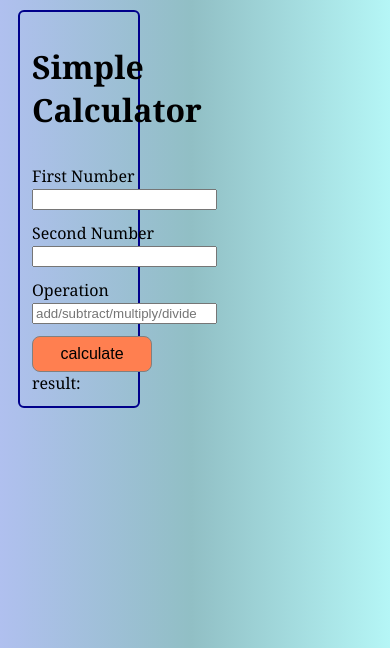
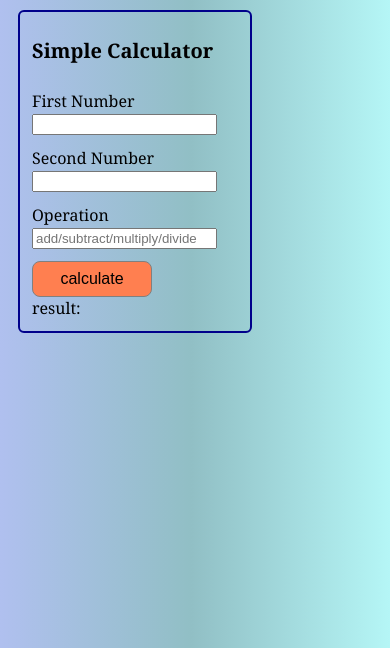
Before and after one commit to RumenTerziev/SoftUni-Courses, a Spring Boot app: page / in a window 390 px wide. Shown: the top 648 px of the page. Run offline with Spring Boot 4, Linux system fonts and the light colour scheme.

Commit message:
Added media queries in order to make a responsive design

```diff
--- a/NewSimpleCalculator/src/main/java/Calcluator/calculator/Calculator.java
+++ b/NewSimpleCalculator/src/main/java/Calcluator/calculator/Calculator.java
@@ -32,5 +32,4 @@ public class Calculator {
         return Collections.unmodifiableMap(resultMap);
     }
 
-
 }
--- a/NewSimpleCalculator/src/main/java/Calcluator/controller/CalculatorController.java
+++ b/NewSimpleCalculator/src/main/java/Calcluator/controller/CalculatorController.java
@@ -10,7 +10,6 @@ import org.springframework.web.bind.annotation.RestController;
 @RestController
 public class CalculatorController {
 
-
     @GetMapping
     @RequestMapping("/api/calculator")
     public Integer test(@Validated CalculatorParamsDto params) {
--- a/NewSimpleCalculator/src/main/resources/public/index.html
+++ b/NewSimpleCalculator/src/main/resources/public/index.html
@@ -2,6 +2,7 @@
 <html lang="en">
 <head>
     <meta charset="UTF-8">
+    <meta name="viewport" content="width=device-width, initial-scale=1" />
     <title>Calculator</title>
     <link rel="stylesheet" href="static/style.css">
 </head>
@@ -41,6 +42,22 @@
     }
 
     document.getElementById('calc').onclick = calc;
+
+
+    function handleException(request, message, error) {
+        let msg = "";
+
+        msg += "Code: " + request.status + "\n";
+        msg += "Text: " + request.statusText + "\n";
+        if (request.responseJSON != null) {
+            msg += "Message: " +
+                request.responseJSON.message(msg) + "\n";
+        }
+
+        alert(msg);
+    }
+
+
 </script>
 
 
--- a/NewSimpleCalculator/src/main/resources/public/static/style.css
+++ b/NewSimpleCalculator/src/main/resources/public/static/style.css
@@ -5,15 +5,16 @@ body {
 }
 
 .container {
+    display: flex;
+    flex-direction: column;
+    gap: 12px;
+    flex-wrap: wrap;
     margin: 10px;
     border: 2px solid darkblue;
     border-radius: 6px;
-    display: flex;
-    gap: 12px;
-    flex-wrap: wrap;
     padding: 12px;
-    width: 25%;
-    align-content: space-between;
+    width: 35%;
+    overflow: hidden;
 }
 
 #calc {
@@ -29,3 +30,32 @@ body {
 .container label {
     margin-right: 6px;
 }
+
+
+@media (max-width: 860px) {
+    label {
+        display: block;
+    }
+}
+
+@media (max-width: 560px) {
+    .container {
+        width: 55%;
+    }
+
+    h1 {
+        font-size: 24px;
+    }
+
+    #calc {
+        display: block;
+    }
+
+}
+
+
+@media (max-width: 420px) {
+    h1 {
+        font-size: 20px;
+    }
+}
```
Also changed, not shown: 1 other file.
